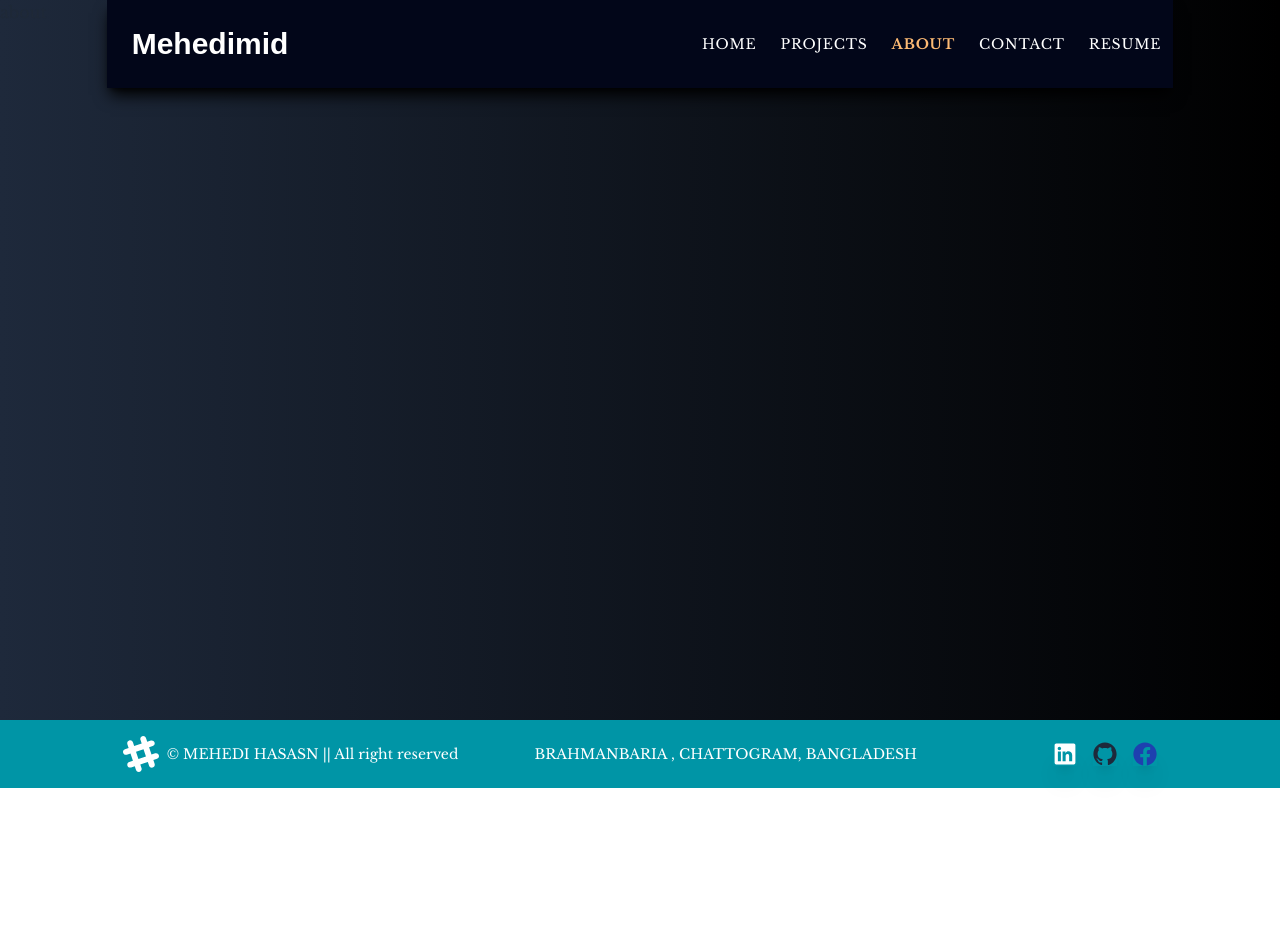
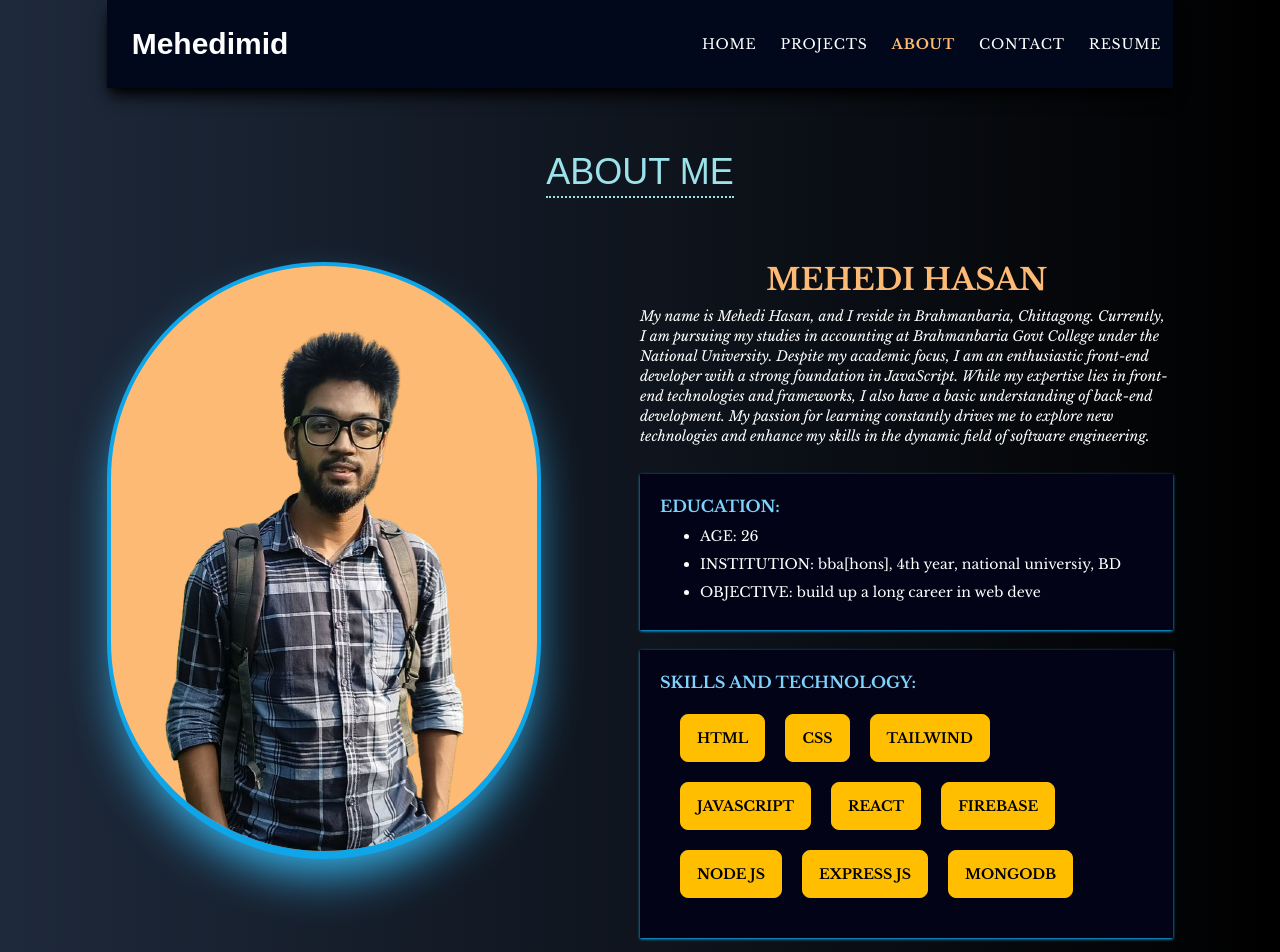
Before and after one commit to Mehedimid/my-portfolio, a React (Vite) app: page /about in a window 1280 px wide. Shown: the top 952 px of the page. Before the commit the page ends 800 px from the top, so only its background shows below. Built offline with nearby package versions, Linux system fonts and the light colour scheme; a web font is replaced by a local one.

Commit message:
about done

```diff
--- a/src/Pages/about/About.jsx
+++ b/src/Pages/about/About.jsx
@@ -1,11 +1,66 @@
-import React from 'react';
+import React from "react";
+import Title from "../../components/Title";
+import me from "../../assets/me2.png";
+import { Link } from "react-router-dom";
 
 function About(props) {
-    return (
-        <div>
-            about
+  return (
+    <div className="py-28">
+      <div className="mb-16">
+        {" "}
+        <Title>about me</Title>
+      </div>
+
+      <div className="min-h-screen flex flex-col  md:flex-row lg:w-10/12 mx-auto ">
+        <div className="md:w-1/2">
+          <img
+            src={me}
+            className="shadow-2xl shadow-sky-400 border-sky-500 border-4  border-b-8 rounded-full bg-orange-300"
+          />
         </div>
-    );
+
+        <div className="md:w-1/2">
+          <h1 className="text-3xl text-orange-300 text-center font-bold uppercase">
+            Mehedi hasan
+          </h1>
+
+          <p className="text-white font-medium text-sm italic py-2">
+
+          My name is Mehedi Hasan, and I reside in Brahmanbaria, Chittagong. Currently, I am pursuing my studies in accounting at Brahmanbaria Govt College under the National University. Despite my academic focus, I am an enthusiastic front-end developer with a strong foundation in JavaScript. While my expertise lies in front-end technologies and frameworks, I also have a basic understanding of back-end development. My passion for learning constantly drives me to explore new technologies and enhance my skills in the dynamic field of software engineering.
+          </p>
+
+          {/* education div  */}
+          <div className="my-5 bg-[#020316] p-5 shadow shadow-sky-500">
+            <h1 className="text-sky-300 font-bold">EDUCATION:
+            <ul className="text-white font-normal text-sm lg:ml-10 space-y-2 py-2">
+                <li className="list-disc"> <span className="uppercase">age:</span>  26 </li>
+                <li className="list-disc"> <span className="uppercase"> institution:</span> bba[hons], 4th year, national universiy, BD</li>
+                <li className="list-disc"> <span className="uppercase">objective:</span>  build up a long career in web deve</li>
+            </ul>
+            </h1>
+          </div>
+
+          {/* skill div  */}
+          <div className="my-5 bg-[#020316] p-5 shadow shadow-sky-500">
+            <h1 className="text-sky-300 font-bold">SKILLS AND TECHNOLOGY:
+            <div className="flex flex-wrap gap-5 p-5 uppercase text-sm">
+                <Link target="black" to='' className="btn btn-warning">html </Link>
+                <Link target="black" to='' className="btn btn-warning">css </Link>
+                <Link target="black" to='' className="btn btn-warning">tailwind </Link>
+                <Link target="black" to='' className="btn btn-warning">javascript</Link>
+                <Link target="black" to='' className="btn btn-warning">react </Link>
+                <Link target="black" to='' className="btn btn-warning">firebase </Link>
+                <Link target="black" to='' className="btn btn-warning">node js</Link>
+                <Link target="black" to='' className="btn btn-warning">express js</Link>
+                <Link target="black" to='https://mongodb.com/' className="btn btn-warning"> mongodb</Link>
+            </div>
+            </h1>
+          </div>
+
+        </div>
+      </div>
+    </div>
+  );
 }
 
 export default About;
```
Also changed, not shown: index.html (+0 -8 lines).
